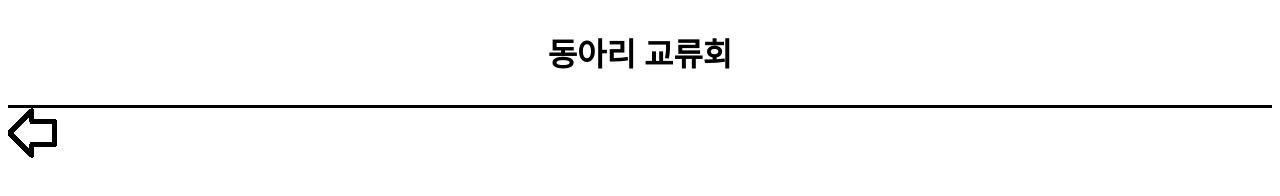
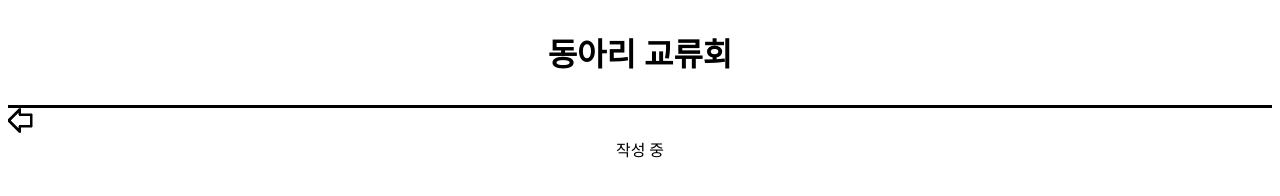
Before and after one commit to Mark-Seo/2020watchpresentations, a plain HTML site: page web/개인발표/면역체계.html in a window 1280 px wide. Drawn offline with Linux system fonts and the light colour scheme.

Commit message:
Add files via upload

```diff
--- a/web/개인발표/면역체계.html
+++ b/web/개인발표/면역체계.html
@@ -28,6 +28,10 @@
       }
       #back{
         text-align: left;
+        width: 50px;
+      }
+      img{
+        width: 50%;
       }
     </style>
   </head>
@@ -38,6 +42,9 @@
       </div>
       <div class="body">
         <div id="back"><a href="..\개인발표index.html"><img src="..\img\backbutton.png"></a></div>
+        <div class="content">
+          작성 중
+        </div>
       </div>
     </div>
   </body>
```
Also changed, not shown: web/개인발표/스마트스쿨.html (+7 -0 lines), web/개인발표/조직.html (+7 -0 lines), web/개인발표/지구온난화.html (+7 -0 lines), web/개인발표/지평리.html (+7 -0 lines), web/개인발표/텔로미어.html (+7 -0 lines), web/개인발표/항암제.html (+7 -0 lines), web/개인발표/헌법.html (+7 -0 lines), web/개인발표/헬스케어.html (+7 -0 lines), web/동아리발표/다탐구.html (+3 -0 lines), web/동아리발표/베리타스.html (+3 -0 lines), web/동아리발표/보건복지동아리.html (+3 -0 lines), web/동아리발표/사이언스월드.html (+3 -0 lines), web/pptpages/항암제.png (added), web/pptpages/항암제1.png (added), 5 more files.
